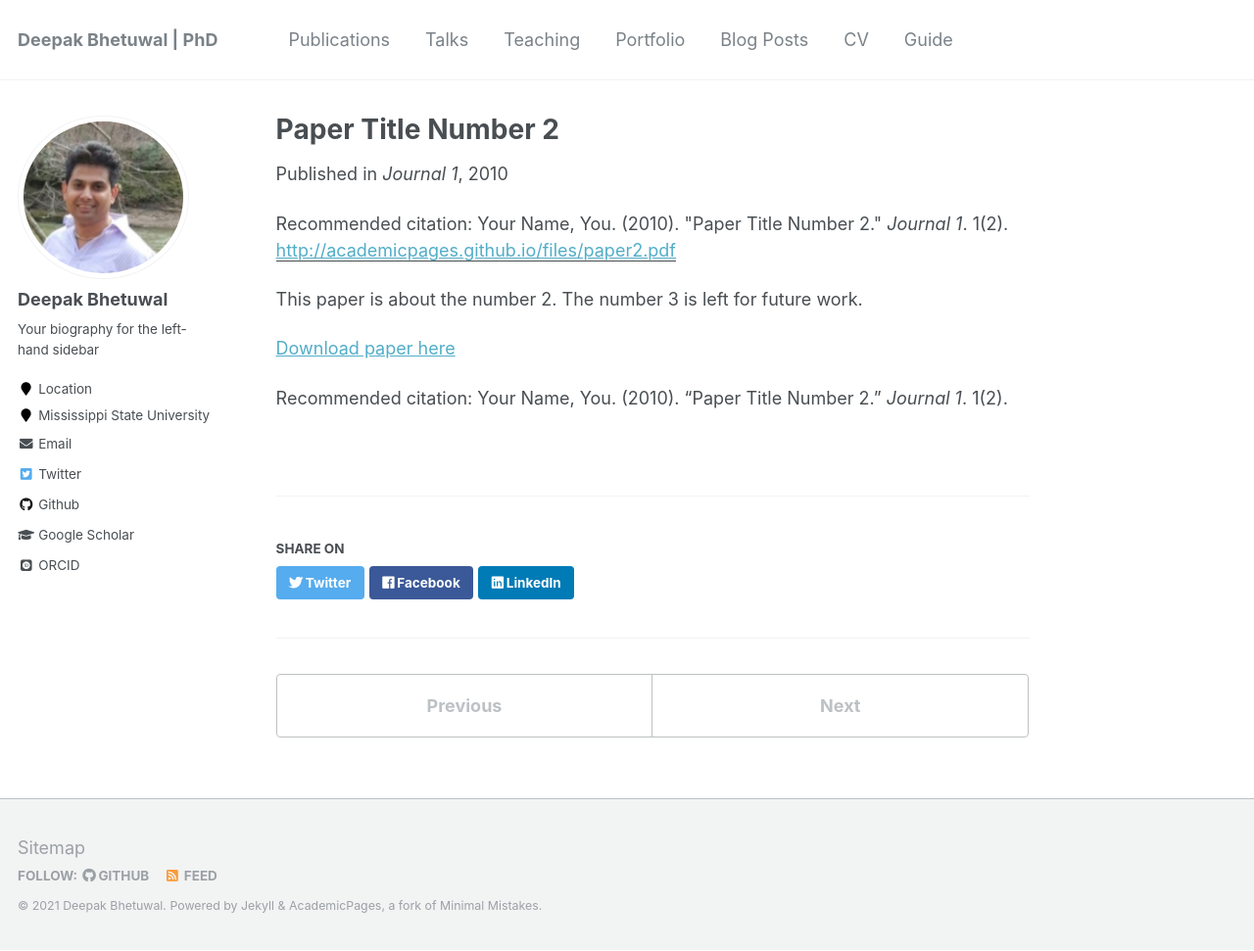
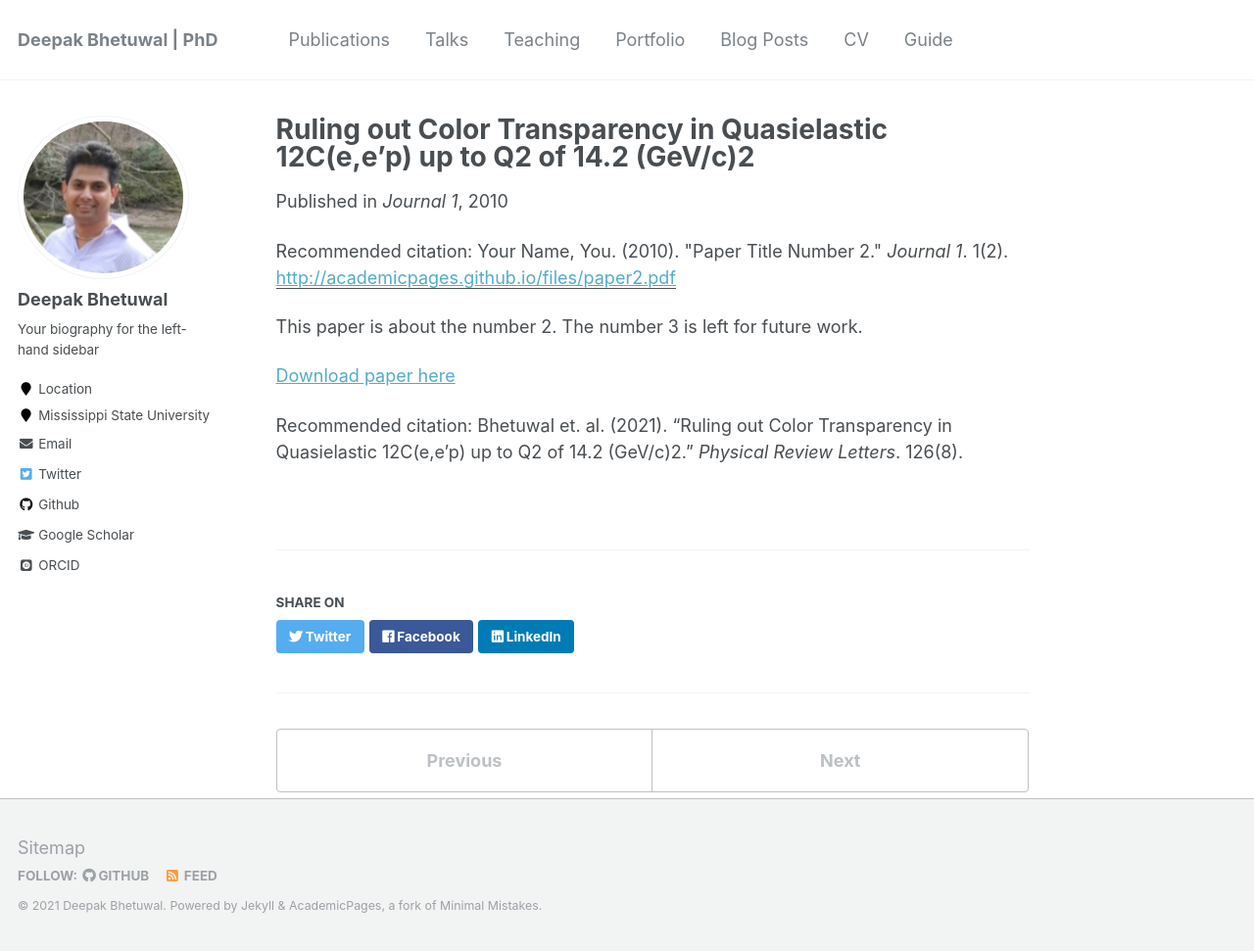
Before and after one commit to dkb208/dkb208.github.io, a Jekyll site: the page built from _publications/2010-10-01-paper-title-number-2.md, in a window 1280 px wide and 971 px high. Shown: the whole window at 98% size. Built offline with Jekyll 4.4.1, drawn with Linux system fonts in a browser that asks for light colours; some web fonts are replaced.

Commit message:
Update 2010-10-01-paper-title-number-2.md

```diff
--- a/_publications/2010-10-01-paper-title-number-2.md
+++ b/_publications/2010-10-01-paper-title-number-2.md
@@ -1,5 +1,5 @@
 ---
-title: "Paper Title Number 2"
+title: "Ruling out Color Transparency in Quasielastic  12C(e,e'p) up to Q2 of 14.2 (GeV/c)2"
 collection: publications
 permalink: /publication/2010-10-01-paper-title-number-2
 excerpt: 'This paper is about the number 2. The number 3 is left for future work.'
@@ -10,6 +10,6 @@ citation: 'Your Name, You. (2010). &quot;Paper Title Number 2.&quot; <i>Journal
 ---
 This paper is about the number 2. The number 3 is left for future work.
 
-[Download paper here](http://academicpages.github.io/files/paper2.pdf)
+[Download paper here](https://journals.aps.org/prl/abstract/10.1103/PhysRevLett.126.082301)
 
-Recommended citation: Your Name, You. (2010). "Paper Title Number 2." <i>Journal 1</i>. 1(2).
+Recommended citation: Bhetuwal et. al. (2021). "Ruling out Color Transparency in Quasielastic 12C(e,e'p) up to Q2 of 14.2 (GeV/c)2." <i>Physical Review Letters</i>. 126(8).
```
